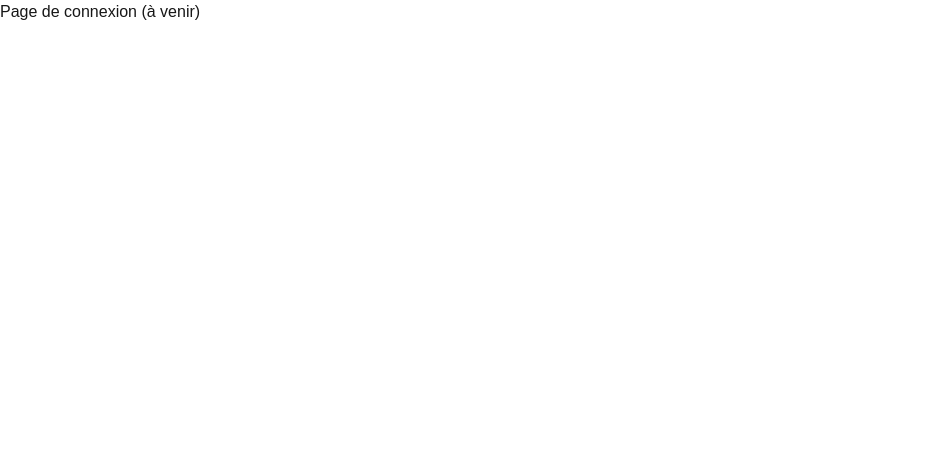
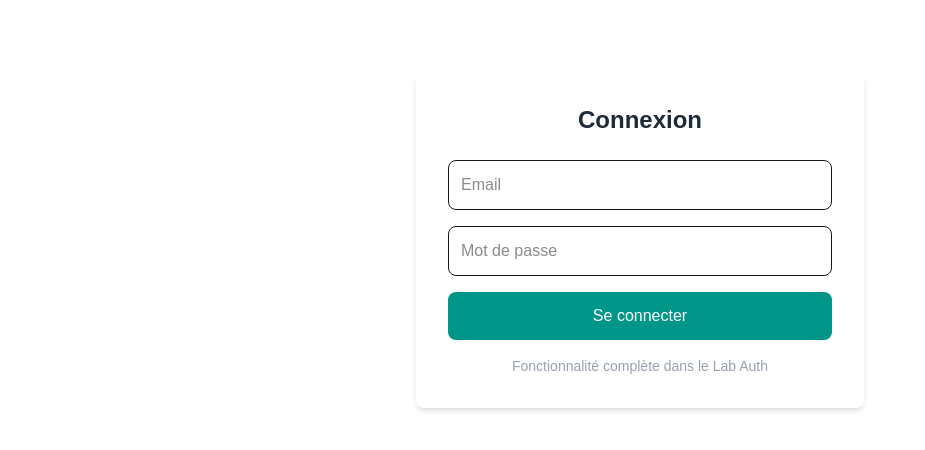
Before and after one commit to aissatou028/sensante, a Next.js app: page /login in a window 1280 px wide. Shown: the top 450 px of the page, without its empty margins (0-925 px from the left). Built offline with nearby package versions, Linux system fonts and the light colour scheme.

Commit message:
Page login (Le Bouclier)

```diff
--- a/src/app/login/page.tsx
+++ b/src/app/login/page.tsx
@@ -1,3 +1,23 @@
 export default function LoginPage() {
-return <h1>Page de connexion (à venir)</h1>;
+  return (
+    <div className="flex items-center justify-center min-h-[60vh]">
+      <div className="bg-white p-8 rounded-lg shadow-md w-full max-w-md">
+        <h1 className="text-2xl font-bold text-gray-800 mb-6 text-center">
+          Connexion
+        </h1>
+        <div className="space-y-4">
+          <input type="email" placeholder="Email"
+            className="w-full p-3 border rounded-lg" />
+          <input type="password" placeholder="Mot de passe"
+            className="w-full p-3 border rounded-lg" />
+          <button className="w-full bg-teal-600 text-white py-3 rounded-lg hover:bg-teal-700 transition">
+            Se connecter
+          </button>
+        </div>
+        <p className="text-sm text-gray-400 text-center mt-4">
+          Fonctionnalité complète dans le Lab Auth
+        </p>
+      </div>
+    </div>
+  );
 }
```
